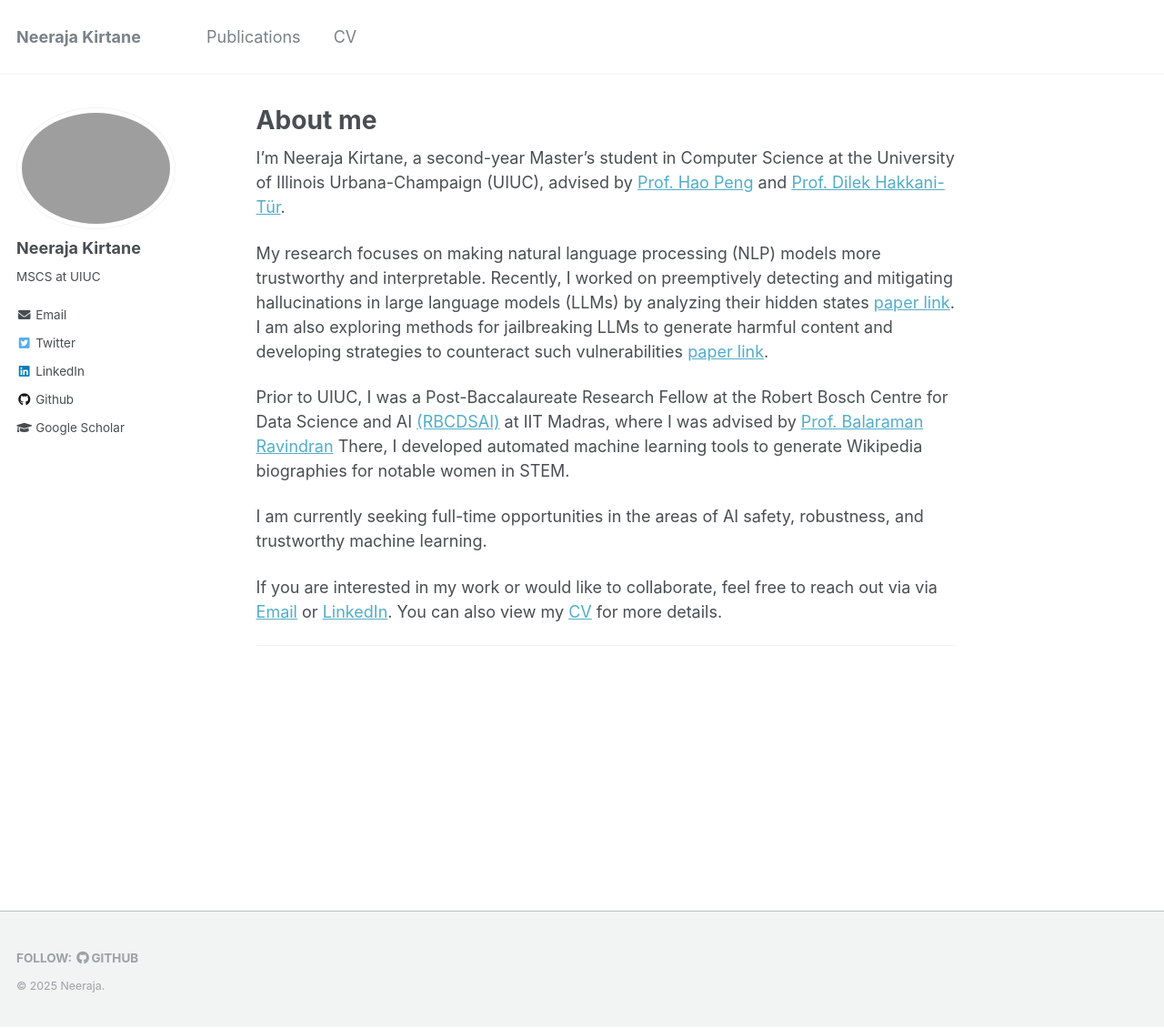
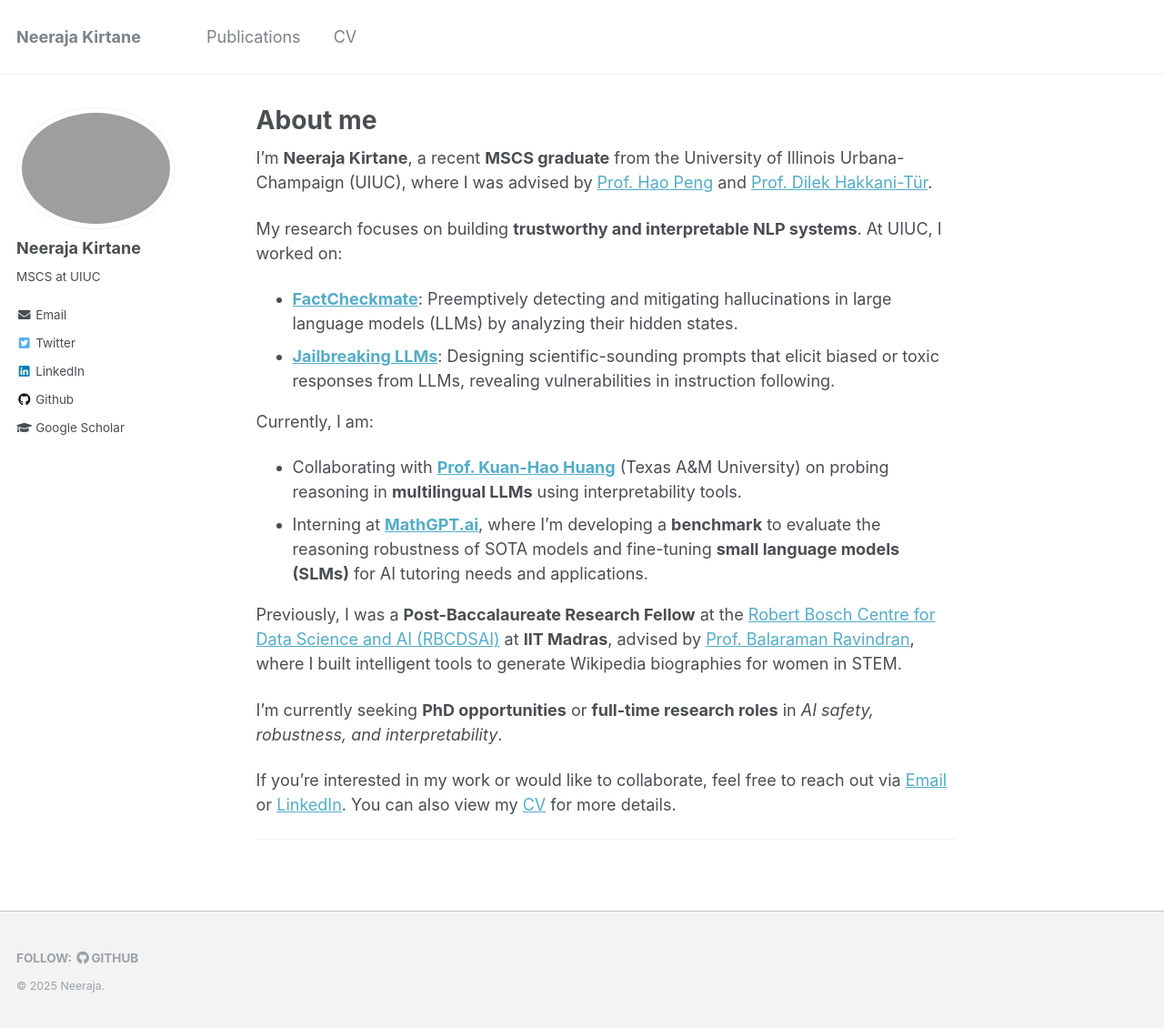
Before and after one commit to neeraja1504/neeraja1504.github.io, a Jekyll site: the page built from _pages/about.md, in a window 1280 px wide and 1130 px high. Shown: the whole window at 91% size. Built offline with Jekyll 4.4.1, drawn with Linux system fonts in a browser that asks for light colours.

Commit message:
changed about

```diff
--- a/_pages/about.md
+++ b/_pages/about.md
@@ -7,7 +7,25 @@ redirect_from:
   - /about/
   - /about.html
 ---
-I’m Neeraja Kirtane, a second-year Master’s student in Computer Science at the University of Illinois Urbana-Champaign (UIUC), advised by [Prof. Hao Peng](https://haopeng-nlp.github.io/) and [Prof. Dilek Hakkani-Tür](https://siebelschool.illinois.edu/about/people/all-faculty/dilek).
+
+I’m **Neeraja Kirtane**, a recent **MSCS graduate** from the University of Illinois Urbana-Champaign (UIUC), where I was advised by [Prof. Hao Peng](https://haopeng-nlp.github.io/) and [Prof. Dilek Hakkani-Tür](https://siebelschool.illinois.edu/about/people/all-faculty/dilek).
+
+My research focuses on building **trustworthy and interpretable NLP systems**. At UIUC, I worked on:
+
+- **[FactCheckmate](https://arxiv.org/pdf/2410.02899)**: Preemptively detecting and mitigating hallucinations in large language models (LLMs) by analyzing their hidden states.
+- **[Jailbreaking LLMs](https://arxiv.org/pdf/2501.14073)**: Designing scientific-sounding prompts that elicit biased or toxic responses from LLMs, revealing vulnerabilities in instruction following.
+
+Currently, I am:
+- Collaborating with **[Prof. Kuan-Hao Huang](https://khhuang.me/)** (Texas A&M University) on probing reasoning in **multilingual LLMs** using interpretability tools.
+- Interning at **[MathGPT.ai](https://mathgpt.ai)**, where I’m developing a **benchmark** to evaluate the reasoning robustness of SOTA models and fine-tuning **small language models (SLMs)** for AI tutoring needs and applications.
+
+Previously, I was a **Post-Baccalaureate Research Fellow** at the [Robert Bosch Centre for Data Science and AI (RBCDSAI)](https://rbcdsai.iitm.ac.in/) at **IIT Madras**, advised by [Prof. Balaraman Ravindran](http://www.cse.iitm.ac.in/~ravi/), where I built intelligent tools to generate Wikipedia biographies for women in STEM.
+
+I’m currently seeking **PhD opportunities** or **full-time research roles** in _AI safety, robustness, and interpretability_.
+
+If you’re interested in my work or would like to collaborate, feel free to reach out via [Email](mailto:kirtane3@illinois.edu) or [LinkedIn](https://www.linkedin.com/in/neeraja-kirtane-16353b2a/). You can also view my [CV](https://neeraja1504.github.io/files/NeerajaKiranKirtane_CV_2025_Jan.pdf) for more details.
+
+<!-- I’m Neeraja Kirtane, a second-year Master’s student in Computer Science at the University of Illinois Urbana-Champaign (UIUC), advised by [Prof. Hao Peng](https://haopeng-nlp.github.io/) and [Prof. Dilek Hakkani-Tür](https://siebelschool.illinois.edu/about/people/all-faculty/dilek).
 
 My research focuses on making natural language processing (NLP) models more trustworthy and interpretable. Recently, I worked on preemptively detecting and mitigating hallucinations in large language models (LLMs) by analyzing their hidden states [paper link](https://arxiv.org/pdf/2410.02899). I am also exploring methods for jailbreaking LLMs to generate harmful content and developing strategies to counteract such vulnerabilities [paper link](https://arxiv.org/pdf/2501.14073).
 
@@ -15,7 +33,7 @@ Prior to UIUC, I was a Post-Baccalaureate Research Fellow at the Robert Bosch Ce
 
 I am currently seeking full-time opportunities in the areas of AI safety, robustness, and trustworthy machine learning.
 
-If you are interested in my work or would like to collaborate, feel free to reach out via via [Email](kirtane.neeraja@gmail.com) or [LinkedIn](https://www.linkedin.com/in/neeraja-kirtane-16353b2a/). You can also view my [CV](https://neeraja1504.github.io/files/NeerajaKiranKirtane_CV_2025_Jan.pdf) for more details.
+If you are interested in my work or would like to collaborate, feel free to reach out via via [Email](kirtane.neeraja@gmail.com) or [LinkedIn](https://www.linkedin.com/in/neeraja-kirtane-16353b2a/). You can also view my [CV](https://neeraja1504.github.io/files/NeerajaKiranKirtane_CV_2025_Jan.pdf) for more details. -->
 
 
 <!-- I am Neeraja Kirtane. I am a second-year [MSCS](https://cs.illinois.edu/academics/graduate/ms-program) student at the University of Illinois Urbana Champaign. I am currently advised by [Prof. Hao Peng](https://haopeng-nlp.github.io/) and closely collaborating with [Prof. Dilek Hakkani-Tür](https://siebelschool.illinois.edu/about/people/all-faculty/dilek). My current research interests lie in making NLP models trustworthy and interpretable. Recently I worked on preemptively detecting and mitigating hallucinations in LLMs by analysing the hidden states of the model [(link)](https://arxiv.org/pdf/2410.02899). I am also working on jailbreaking LLMs to produce harmful content [(link)](https://arxiv.org/pdf/2501.14073).
```
